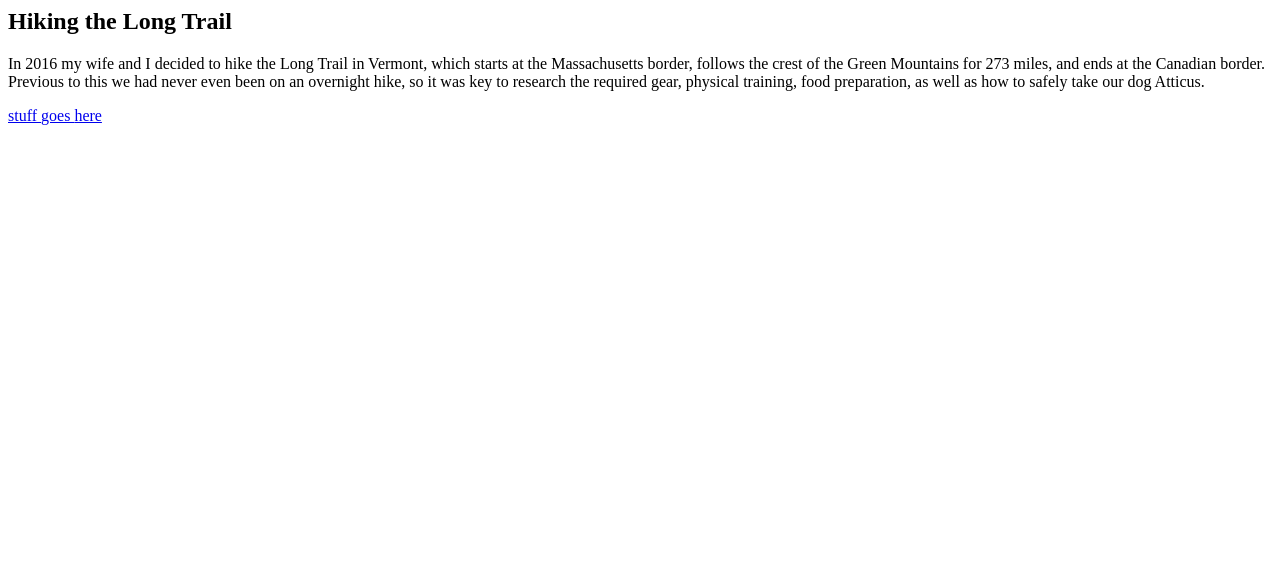
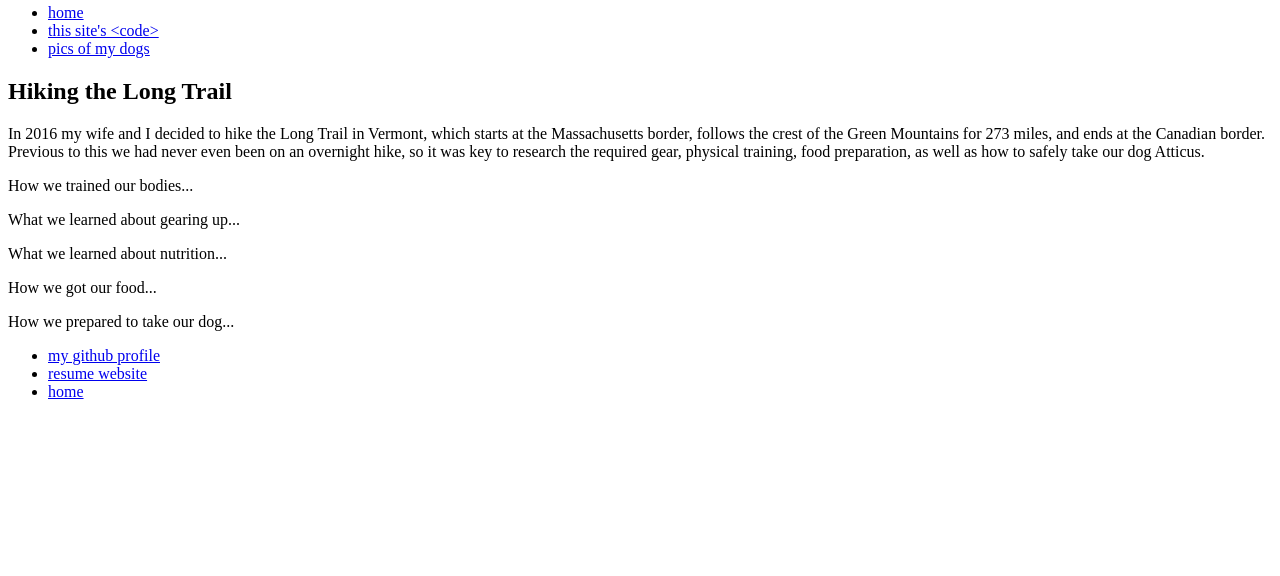
Before and after one commit to ScorchConway/LC101-html-me-something, a plain HTML site: page index.html in a window 1280 px wide. Shown: the part 224-800 px from the top of the page. Drawn offline with Linux system fonts and the light colour scheme.

Commit message:
add folder images/dogs and dog pictures. modify index.html header and footer to include new links and ul.  Add paragraph stubs.

```diff
--- a/index.html
+++ b/index.html
@@ -9,10 +9,15 @@
 <body>
     <header>
         <img src="images/Hiking on Mansfield.jpg" alt="logo" height="200" width="340">
-        <a href="#">home </a>
-        <a href="#">this site's &ltcode&gt </a>
-        <a href="#">pics of my dogs</a>
+        <nav>
+            <ul>
+                <li><a href="#">home </a></li>
+                <li><a href="#">this site's &ltcode&gt </a></li>
+                <li><a href="#">pics of my dogs</a></li>
+            </ul>
+        </nav>
     </header>
+    <main>
         <article>
             <h1>Hiking the Long Trail</h1>
             <p>In 2016 my wife and I decided to hike the Long Trail in Vermont, which starts at the Massachusetts border,
@@ -20,7 +25,20 @@
                 Previous to this we had never even been on an overnight hike,
                 so it was key to research the required gear, physical training, food preparation,
                 as well as how to safely take our dog Atticus.</p>
+
+            <p>How we trained our bodies...</p>
+            <p>What we learned about gearing up...</p>
+            <p>What we learned about nutrition...</p>
+            <p>How we got our food...</p>
+            <p>How we prepared to take our dog...</p>
         </article>
-    <footer><a href="#">stuff </a><a href="#">goes </a><a href="#">here </a></footer>
+    </main>
+    <footer>
+        <ul>
+            <li><a href="https://github.com/ScorchConway">my github profile</a></li>
+            <li><a href="https://scorchconway.github.io">resume website </a></li>
+            <li><a href="/">home </a></li>
+        </ul>
+    </footer>
 </body>
 </html>
```
Also changed, not shown: images/dogs/IMG_20170107_183009.jpg (added), images/dogs/IMG_20170128_103347_542.jpg (added), images/dogs/IMG_20170331_131545.jpg (added), images/dogs/IMG_20170805_181450.jpg (added), images/dogs/IMG_20170917_113835.jpg (added), 14 other files. Lines whose indentation alone changed are shown as unchanged.
